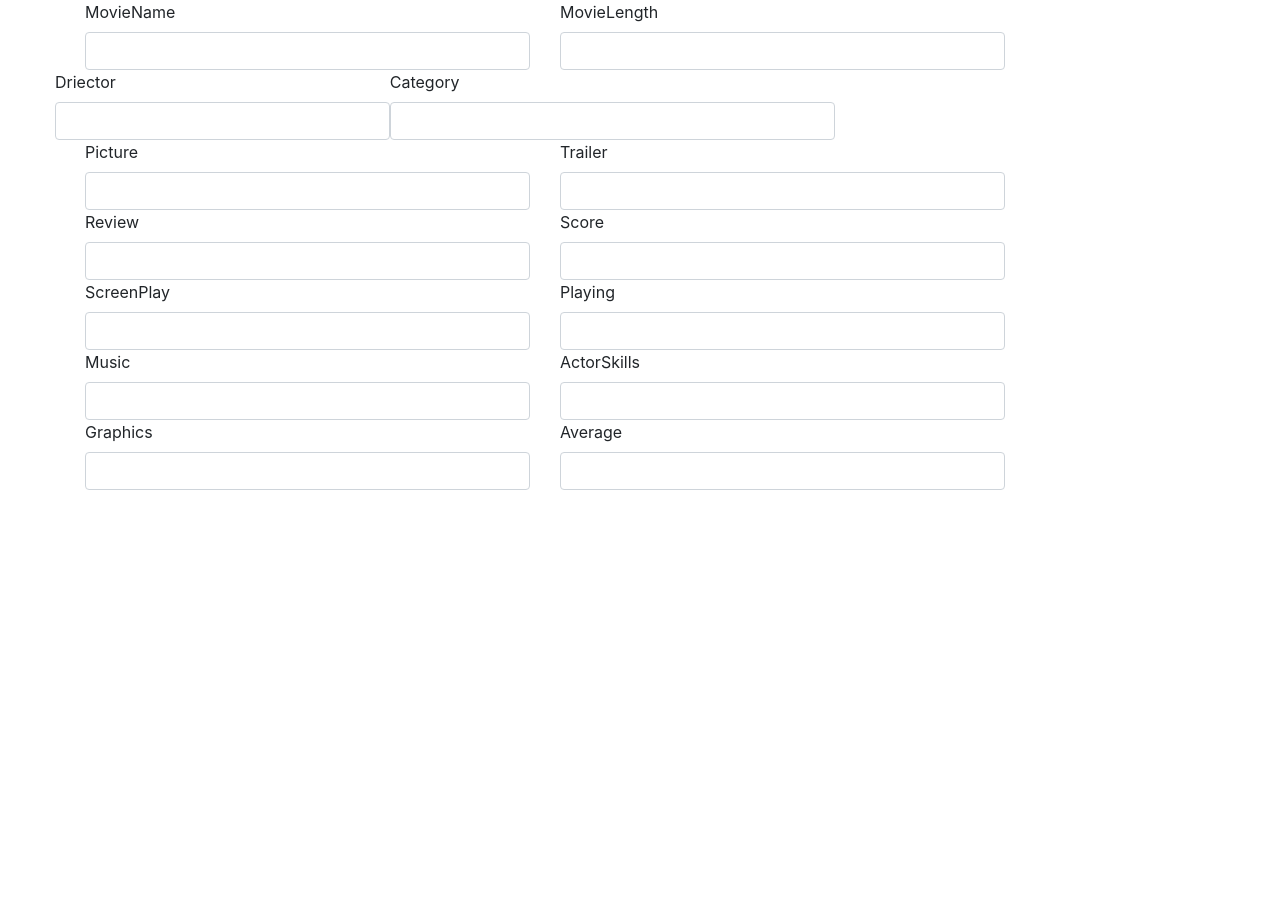
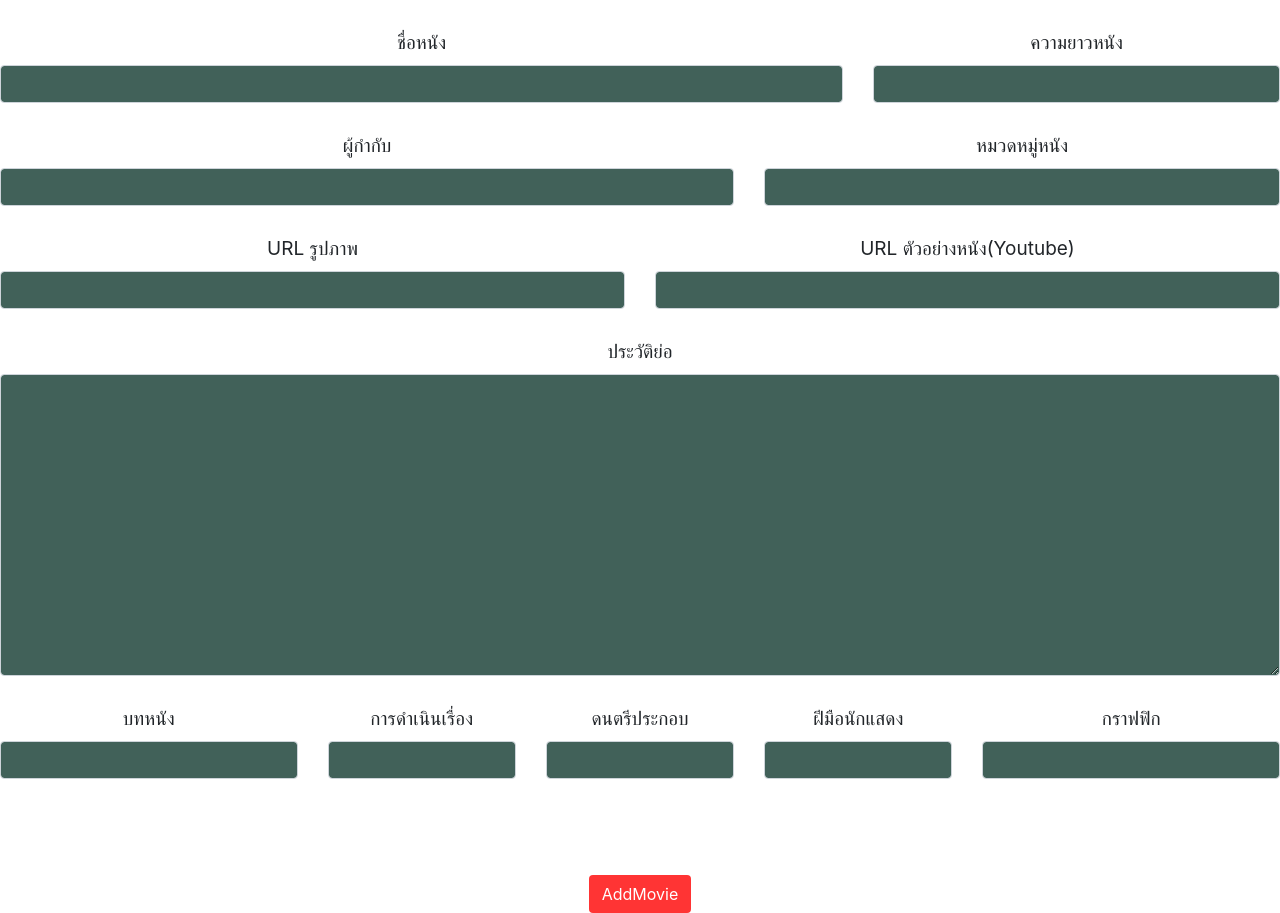
Before and after one commit to Pantakarn64309010022/64309010022_Pantakarn, a plain HTML site: page week9/addMovie.html in a window 1280 px wide. Before the commit the page ends 800 px from the top, so only its background shows below. Drawn offline with nearby package versions, Linux system fonts and the light colour scheme.

Commit message:
Update addMovie.html

```diff
--- a/week9/addMovie.html
+++ b/week9/addMovie.html
@@ -22,57 +22,103 @@
 </head>
 
 <body>
-    <div class="container">
     <form id="myForm">
-            <div class="row">
-                <div class="col-5"><label>MovieName</label>
-                    <input type="text" id="MovieName" class="form-control">
+     <div class="row" style="text-align:center; font-size: 19px;">
+         <div class="col-8"><br>
+             <label> ชื่อหนัง </label>
+             <input type="text" id="movieName" class="form-control" style="background-color: #416159; color: white;"  >
          </div>
-                <div class="col-5"><label>MovieLength</label>
-                    <input type="text" id="MovieLength" class="form-control">
+         <div class="col-4"><br>
+             <label> ความยาวหนัง </label>
+             <input type="number" id="movieLength" class="form-control" style="background-color: #416159; color: white;">
          </div>
-                <div class="row">
-                    <label>Driector</label>
-                    <input type="text" id="Driector" class="form-control">
+         <div class="col-7"><br>
+             <label> ผู้กำกับ </label>
+             <input type="text" id="director" class="form-control" style="background-color: #416159; color: white;">
          </div>
-                <div class="col-5"><label>Category</label>
-                    <input type="text" id="Category" class="form-control">
+         <div class="col-5"><br>
+             <label> หมวดหมู่หนัง </label>
+             <input type="text" id="category" class="form-control" style="background-color: #416159; color: white;">
          </div>
-                <div class="col-5"><label>Picture</label>
-                    <input type="text" id="Picture" class="form-control">
+         <div class="col-6"><br>
+             <label> URL รูปภาพ </label>
+             <input type="text" id="picture" class="form-control" style="background-color: #416159; color: white;">
          </div>
-                <div class="col-5"><label>Trailer</label>
-                    <input type="text" id="Trailer" class="form-control">
+         <div class="col-6"><br>
+             <label> URL ตัวอย่างหนัง(Youtube) </label>
+             <input type="text" id="trailer" class="form-control" style="background-color: #416159; color: white;">
          </div>
-                <div class="col-5"><label>Review</label>
-                    <input type="text" id="Review" class="form-control">
-                </div>
-                <div class="col-5"><label>Score</label>
-                    <input type="text" id="Score" class="form-control">
-                </div>
-                <div class="col-5"><label>ScreenPlay</label>
-                    <input type="text" id="ScreenPlay" class="form-control">
-                </div>
-                <div class="col-5"><label>Playing</label>
-                    <input type="text" id="Playing" class="form-control">
-                </div>
-                <div class="col-5"><label>Music</label>
-                    <input type="text" id="Music" class="form-control">
-                </div>
-                <div class="col-5"><label>ActorSkills</label>
-                    <input type="text" id="ActorSkills" class="form-control">
-                </div>
-                <div class="col-5"><label>Graphics</label>
-                    <input type="text" id="Graphics" class="form-control">
-                </div>
-                <div class="col-5"><label>Average</label>
-                    <input type="text" id="Average" class="form-control">
+         <div class="col-12"><br>
+             <label> ประวัติย่อ </label>
+             <textarea type="text" id="review" class="form-control" rows="12" style="background-color: #416159; color: white;"></textarea>
          </div>
 
+         <div class="col-3"><br>
+             <label> บทหนัง </label>
+             <input type="number" id="screenPlay" class="form-control" style="background-color: #416159; color: white;"></textarea>
          </div>
+         <div class="col-2"><br>
+             <label> การดำเนินเรื่อง </label>
+             <input type="number" id="playing" class="form-control" style="background-color: #416159; color: white;"></textarea>
+         </div>
+         <div class="col-2"><br>
+             <label> ดนตรีประกอบ </label>
+             <input type="number" id="music" class="form-control" style="background-color: #416159; color: white;"></textarea>
+         </div>
+         <div class="col-2"><br>
+             <label> ฝีมือนักแสดง </label>
+             <input type="number" id="actorSkills" class="form-control" style="background-color: #416159; color: white;"></textarea>
+         </div>
+         <div class="col-3"><br>
+             <label> กราฟฟิก </label>
+             <input type="number" id="graphics" class="form-control" style="background-color: #416159; color: white;"></textarea>
+         </div>
+       </div>
+       <br><br><br><br>
 
+       <div class="row">
+         <div class="col" style="text-align: center;">
+             <input type="button" value="AddMovie" class="btn" onclick="AddMovie()" style="background-color: rgb(255, 52, 52); color: white;">
+         </div>
+     </div>
     </form>
-    </div>
+
+
+
+     <script>
+         function AddMovie(){
+         let obj ={
+             "id":'',
+             "movieName": document.forms['myForm']['movieName'].value,
+             "movieLength": document.forms['myForm']['movieLength'].value,
+             "director": document.forms['myForm']['director'].value,
+             "category": document.forms['myForm']['category'].value,
+             "picture": document.forms['myForm']['picture'].value,
+             "trailer": document.forms['myForm']['trailer'].value,
+             "review": {
+                 "review": document.forms['myForm']['review'].value,
+                 "score": {
+                     "screenPlay": Number(document.forms['myForm']['screenPlay'].value),
+                     "playing": Number(document.forms['myForm']['screenPlay'].value),
+                     "music": Number(document.forms['myForm']['screenPlay'].value),
+                     "actorSkills": Number(document.forms['myForm']['screenPlay'].value),
+                     "graphics": Number(document.forms['myForm']['screenPlay'].value),
+                     "average": null
+                          }
+                      }
+                 }
+                 obj.review.score.average = (obj.review.score.screenPlay + obj.review.score.playing + obj.review.score.music + obj.review.score.graphics) /5;
+             console.log(obj);
+
+             let text = JSON.stringify(obj);
+             console.log("Text",text);
+
+             let xhr = new XMLHttpRequest();
+             xhr.open("POST","http://localhost:3000/movieReview");
+             xhr.setRequestHeader("Content-Type","application/json")
+             xhr.send(text);
+             }
+     </script>
 
 </body>
 
```
Lines whose indentation alone changed are shown as unchanged.
